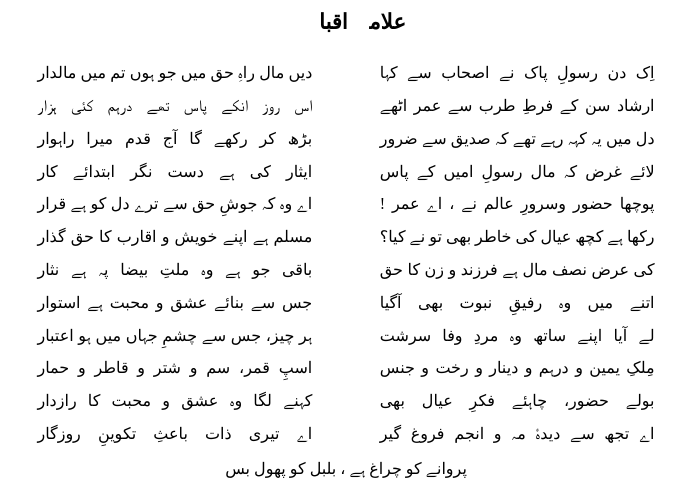
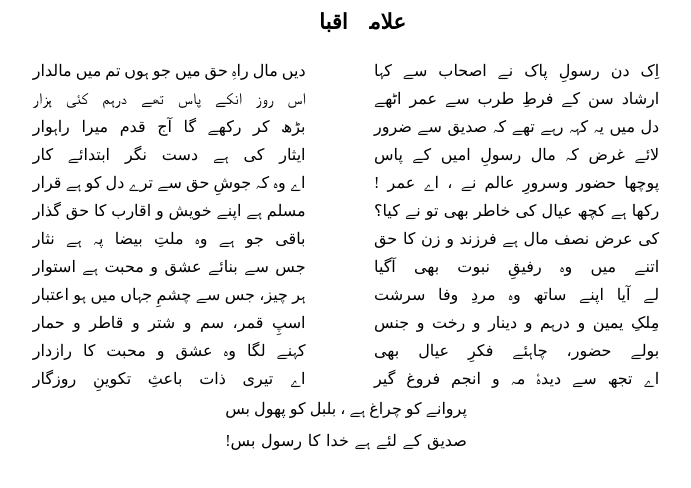
Before and after one commit to ShakesVision/PoetryJustification, a plain HTML site: page docs/index.html in a window 1280 px wide. Shown: the part 65-553 px from the top of the page, without its empty margins (294-985 px from the left). Drawn offline with Linux system fonts and the light colour scheme; a web font is replaced by a local one.

Commit message:
line height

```diff
--- a/docs/index.html
+++ b/docs/index.html
@@ -23,11 +23,11 @@
     .sher2 {
       margin: 0 auto;
       direction: rtl;
-      line-height: 1.8em;
+      line-height: 1.5em;
     }
 
     .sher2 td {
-      width: 45%
+      width: 46%
     }
 
     .sher2 tr td:nth-child(2) {
```
